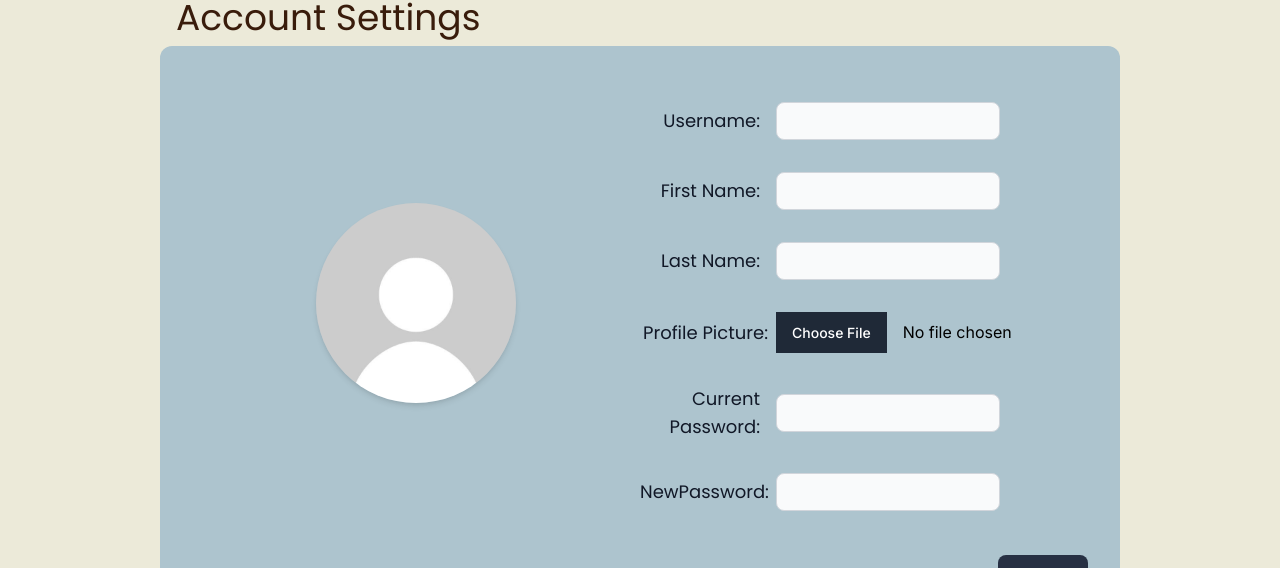
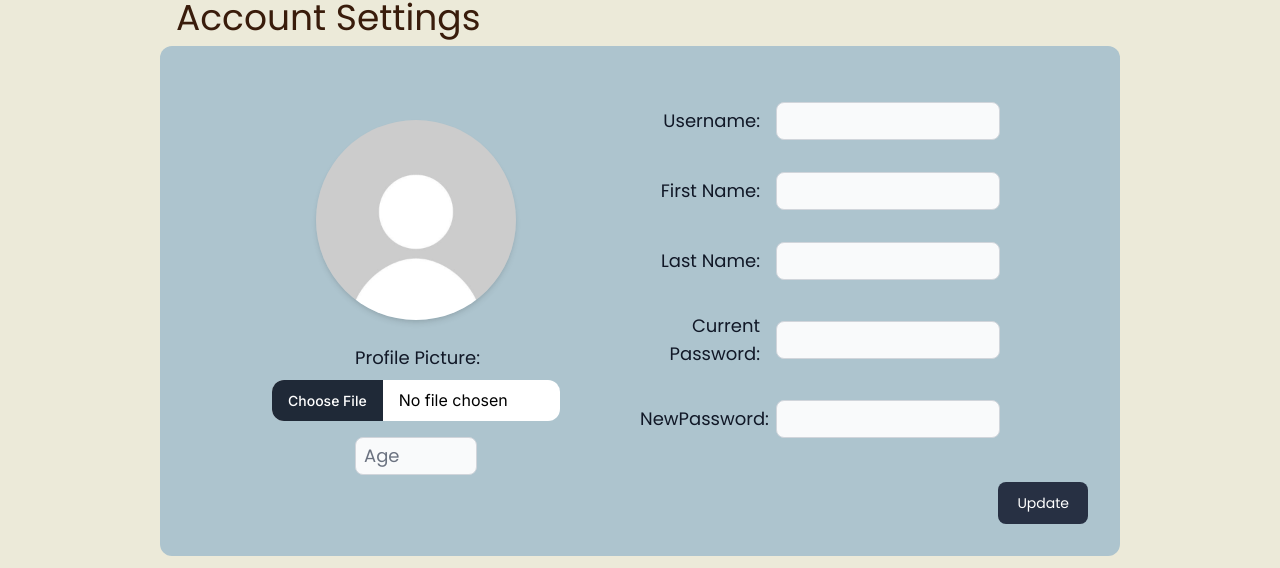
Before and after one commit to xhalleyy/manga-diction, a Next.js app: page /EditSettings in a window 1280 px wide. Shown: the part 124-692 px from the top of the page. Built offline with nearby package versions, Linux system fonts and the light colour scheme; no server answers.

Commit message:
fixed request to join bug, added age to settings, styling

```diff
--- a/src/app/BrowseClubs/page.tsx
+++ b/src/app/BrowseClubs/page.tsx
@@ -19,7 +19,7 @@ const BrowseClubs = () => {
   const clubData = useClubContext();
   const [clubs, setClubs] = useState<IClubs[]>([]);
   const [searchInput, setSearchInput] = useState<string>("");
-  const [pageSize, setPageSize] = useState<boolean>(false);
+  const [pageSize, setPageSize] = useState<boolean>(true);
 
   const router = useRouter();
   // useRef: used for accessing and persiting mutable values; doesn't cause a re-render when value is changed
@@ -183,7 +183,7 @@ const BrowseClubs = () => {
 
           {/* search bar visible on lg, hidden on mobile */}
           <div className={pageSize ? "flex justify-end gap-5" : ""}>
-            <Tooltip content="Case Sensitive" placement="top" style="light">
+            {/* <Tooltip content="Case Sensitive" placement="top" style="light"> */}
               <div className={pageSize ? "relative ml-20" : "hidden"}>
                 <TextInput
                   ref={inputRef}
@@ -210,7 +210,7 @@ const BrowseClubs = () => {
                 </div>
               </div>
 
-            </Tooltip>
+            {/* </Tooltip> */}
 
             <div className={pageSize ? "flex justify-end " : "hidden"}>
               <ClubModalComponent />
--- a/src/app/Dashboard/page.tsx
+++ b/src/app/Dashboard/page.tsx
@@ -115,7 +115,7 @@ const Dashboard = () => {
             </div>
           </div>
 
-          <div className={pageSize ? 'px-[70px] grid grid-cols-4 xl:gap-12 lg:gap-4' : 'px-4'}>
+          <div className={pageSize ? 'px-[70px] grid grid-cols-4 2xl:gap-12 xl:gap-7 lg:gap-4' : 'px-4'}>
             <div className='col-span-3'>
               <p style={pageSize ? { fontSize: '18px' } : { fontSize: '26px' }} className={pageSize ? 'font-mainFont mt-2 mb-3' : 'font-mainFont font-bold text-darkbrown text-center my-5'}>Recent Posts:</p>
               <div className='bg-paleblue px-5 py-3 rounded-lg'>
--- a/src/app/EditSettings/page.tsx
+++ b/src/app/EditSettings/page.tsx
@@ -86,6 +86,18 @@ const EditSettings = () => {
         }
     };
 
+    const handleAgeChange = (e:React.ChangeEvent<HTMLInputElement>) => {
+        const { value } = e.target;
+        if (displayedUser) {
+            if (value.trim() !== '') {
+                setDisplayedUser((prevUserData: IUserData | null) => ({
+                    ...prevUserData!,
+                    age: Number(value)
+                }))
+            }
+        }
+    }
+
     const handleCurrentPasswordChange = (e: React.ChangeEvent<HTMLInputElement>) => {
         setCurrentPass(e.target.value);
     };
@@ -98,7 +110,7 @@ const EditSettings = () => {
         const file = e.target.files && e.target.files[0];
         const maxByteSize = 5 * 1024 * 1024;
         if (file) {
-            if(file.size > maxByteSize){
+            if (file.size > maxByteSize) {
                 alert("File is too big!");
                 return "";
             } else {
@@ -204,8 +216,9 @@ const EditSettings = () => {
                     </div>
 
                     <h1 className={pageSize ? 'text-darkbrown font-mainFont text-4xl ps-4 pb-2' : 'text-center text-darkbrown font-mainFont text-4xl py-5'}>Account Settings</h1>
-                    <div className={pageSize ? 'bg-paleblue p-8 rounded-xl grid xl:grid-cols-2 lg:grid-cols-3' : 'bg-paleblue p-8 rounded-xl grid grid-cols-1'}>
-                        <div className='col-span-1 flex justify-center items-center lg:mt-[-70px]'>
+                    <div className={pageSize ? 'bg-paleblue p-8 rounded-xl grid lg:grid-cols-2' : 'bg-paleblue p-8 rounded-xl grid grid-cols-1'}>
+                        <div className='col-span-1 flex justify-center items-center '>
+                            <div className='flex flex-col items-center'>
                                 <img
                                     src={displayedUser?.profilePic || '/noprofile.jpg'}
                                     onMouseEnter={() => setChangePic(true)}
@@ -216,8 +229,28 @@ const EditSettings = () => {
                                     className='settingsImg shadow-md'
                                 />
 
+                                <div className={pageSize ? 'flex flex-col justify-center items-center gap-2 py-2 mt-4' : "grid grid-cols-1"}>
+                                    <div className={pageSize ? "flex" : "col-span-1 text-center"}>
+                                        <Label htmlFor="picture" value="Profile Picture:" className='text-lg font-mainFont flex-shrink-0 w-32 text-right' />
                                     </div>
-                        <div className='col-span-1 lg:col-span-2 xl:col-span-1 flex-col justify-center items-center gap-3'>
+                                    <input
+                                        className={pageSize ? "flex xl:w-72 lg:w-52 w-72 rounded-xl bg-white" : "mt-3 col-span-1 flex justify-center"}
+                                        id="picture"
+                                        name="picture"
+                                        type="file"
+                                        accept="image/*"
+                                        onChange={handlePicChange}
+                                    />
+                                </div>
+                                <div className={pageSize ? 'flex flex-col justify-center w-full items-center gap-2 py-2' : "flex justify-center items-center my-3"}>
+                                    {/* <Label htmlFor="base" value="Age:" className='text-lg font-mainFont flex-shrink-0 text-right pr-2' /> */}
+                                    <TextInput onChange={handleAgeChange} theme={customInput} placeholder='Age' id="base" type="number" sizing="post" className='w-1/3 text-center flex justify-center items-center' />
+                                </div>
+
+                            </div>
+
+                        </div>
+                        <div className='col-span-1 xl:col-span-1 flex-col justify-center items-center gap-3'>
                             <div className='flex flex-col gap-4 py-4'>
                                 <div className='flex items-center gap-2 py-2'>
                                     <Label htmlFor="base" value="Username:" className='text-lg font-mainFont flex-shrink-0 w-32 text-right pr-2' />
@@ -232,7 +265,7 @@ const EditSettings = () => {
                                     <TextInput onChange={handleLastNameChange} theme={customInput} id="base" type="text" sizing="post" className='w-1/2' />
                                 </div>
 
-                                <div className={pageSize ? 'flex items-center gap-2 py-2' : "grid grid-cols-1"}>
+                                {/* <div className={pageSize ? 'flex items-center gap-2 py-2' : "grid grid-cols-1"}>
                                     <div className={pageSize ? "flex" : "col-span-1 text-center"}>
                                         <Label htmlFor="picture" value="Profile Picture:" className='text-lg font-mainFont flex-shrink-0 w-32 text-right' />
                                     </div>
@@ -244,7 +277,7 @@ const EditSettings = () => {
                                         accept="image/*"
                                         onChange={handlePicChange}
                                     />
-                                </div>
+                                </div> */}
                                 {passwordError ?
                                     <p className='text-red-900'>Current password incorrect. Cannot change password.</p>
                                     : null}
--- a/src/app/components/FriendsComponent.tsx
+++ b/src/app/components/FriendsComponent.tsx
@@ -75,7 +75,7 @@ const FriendsComponent = ({searchedUser}: FriendsType) => {
                 <p className='text-center text-2xl font-poppinsMed text-lightbrown lg:pt-20'>No friends... <br /> {'(｡•́︿•̀｡)(╥﹏╥)'}</p>
             ) : (
                 friends.map(friend => (
-                    <div key={friend.id} onClick={() => {handleFriendClick(friend)}} className={pageSize ? "bg-white py-[10px] mb-1 flex rounded-t-md cursor-pointer" : "flex justify-center pt-2 pb-2 text-center"}>
+                    <div key={friend.id} onClick={() => {handleFriendClick(friend)}} className={pageSize ? "bg-white pt-[5px] mb-1 flex rounded-t-md cursor-pointer" : "flex justify-center pt-2 pb-2 text-center"}>
                         {pageSize ? (
                             <div className='flex flex-row flex-1 justify-center  lg:border-b-4 lg:border-ivory pb-3'>
                                 <Avatar img={friend.profilePic} rounded theme={customAvatar} size="md" />
--- a/src/app/components/NotificationComponent.tsx
+++ b/src/app/components/NotificationComponent.tsx
@@ -48,6 +48,8 @@ const NotificationComponent = () => {
             console.error("Error fetching pending requests:", error);
         }
     }
+
+    // SEE MOST RECENT LIKES OF YOUR POSTS
 
     useEffect(() => {
         seePendingRequests();
--- a/src/app/components/PostsComponent.tsx
+++ b/src/app/components/PostsComponent.tsx
@@ -131,9 +131,9 @@ const PostsComponent = ({ id, userId, username, clubId, clubName, title, categor
                     <p className='text-xl'>{username}</p>
 
                     <div className='inline-flex'>
-                        <Badge onClick={(event) => event.stopPropagation()} className='bg-darkblue rounded-lg text-white px-2 mr-1'>{category}</Badge>
+                        <Badge onClick={(event) => event.stopPropagation()} className='bg-darkblue rounded-lg text-white px-2 mr-1 '>{category}</Badge>
                         {
-                            tags && tags.map((tag, idx) => <Badge onClick={(event) => event.stopPropagation()} key={idx} className='bg-darkblue rounded-lg text-white'>{tag}</Badge>)
+                            tags && tags.map((tag, idx) => <Badge onClick={(event) => event.stopPropagation()} key={idx} className='bg-darkblue rounded-lg text-white me-1.5'>{tag}</Badge>)
                         }
                     </div>
 
```
Also changed, not shown: src/app/ClubPage/page.tsx (+10 -6 lines). Lines whose indentation alone changed are shown as unchanged.
